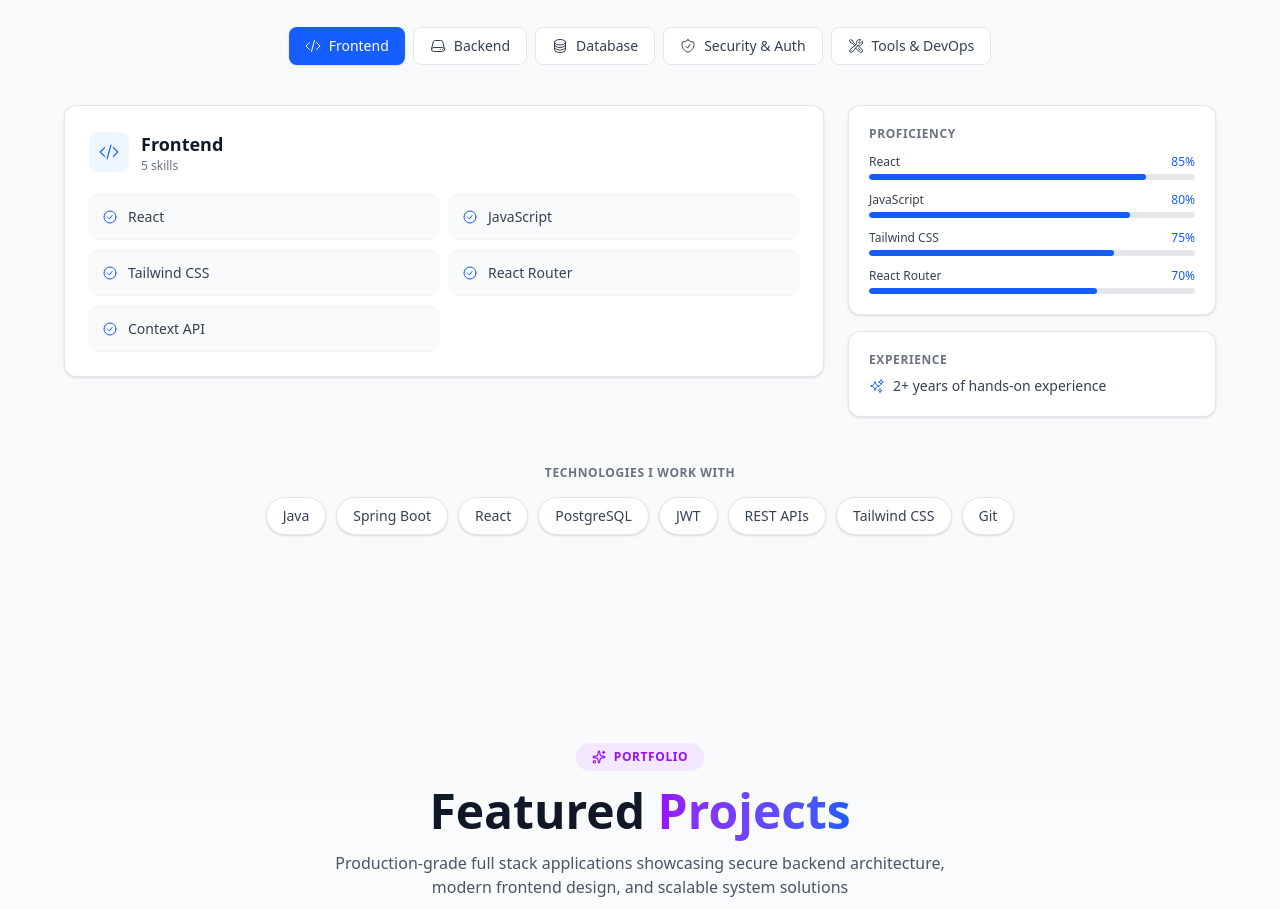
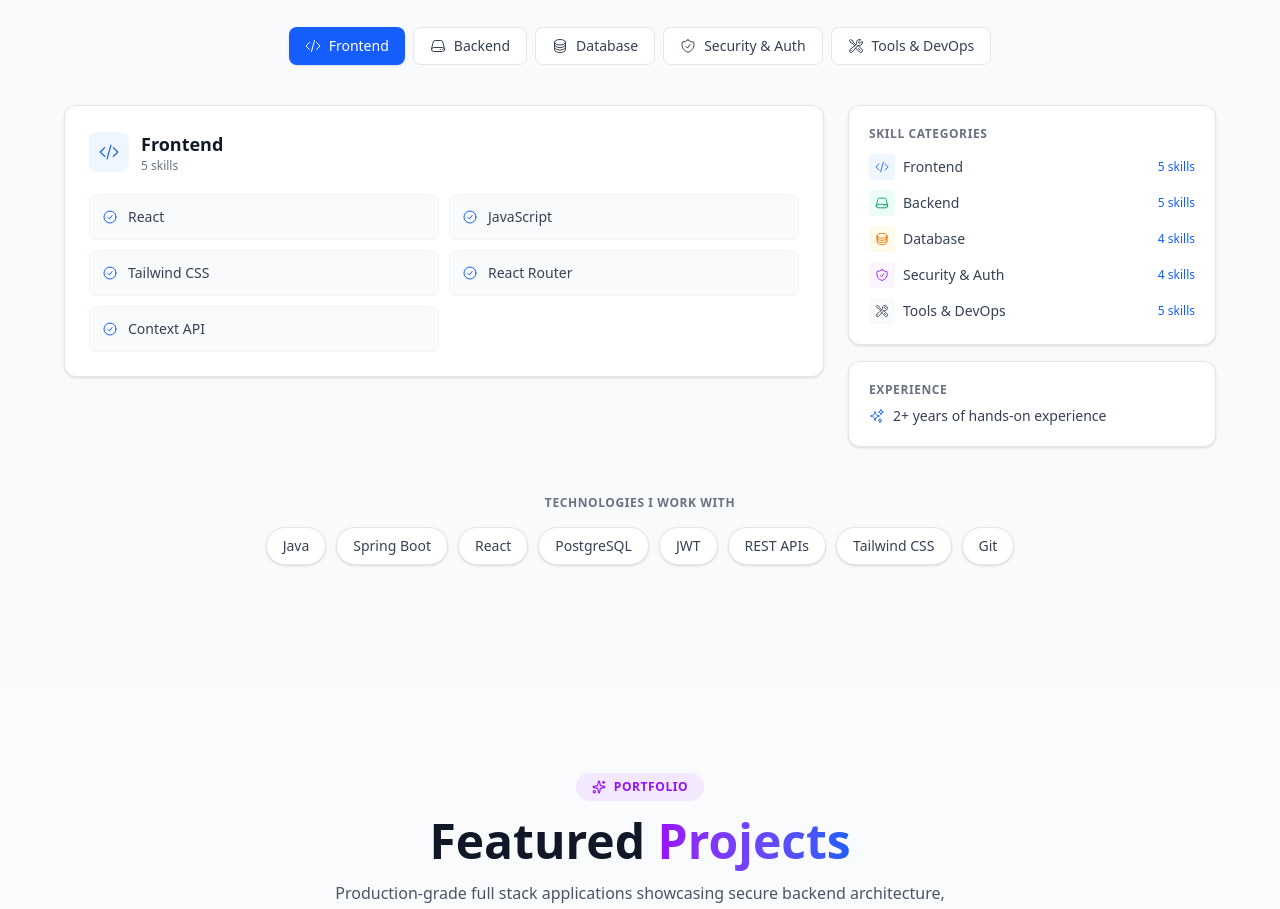
Before and after one commit to mohankumaronly/portfolio, a React (Vite) app: page / in a window 1280 px wide. Shown: the part 2180-3089 px from the top of the page. Built offline with nearby package versions, Linux system fonts and the light colour scheme.

Commit message:
refactor: remove percentage bars from skills section for cleaner design

```diff
--- a/src/components/Skills.jsx
+++ b/src/components/Skills.jsx
@@ -159,29 +159,27 @@ const Skills = () => {
               </div>
             </div>
 
-            {/* Quick Stats */}
+            {/* Quick Stats - Without Percentages */}
             <div className="space-y-4">
               <div className="bg-white dark:bg-gray-800 rounded-xl p-5 border border-gray-200 dark:border-gray-700 shadow-sm">
                 <h4 className="text-xs font-semibold text-gray-500 dark:text-gray-400 uppercase tracking-wider mb-3">
-                  Proficiency
+                  Skill Categories
                 </h4>
-                <div className="space-y-3">
-                  {skillGroups[activeTab].skills.slice(0, 4).map((skill, idx) => (
-                    <div key={skill}>
-                      <div className="flex justify-between text-xs mb-1">
-                        <span className="text-gray-700 dark:text-gray-300">{skill}</span>
-                        <span className="text-blue-600 dark:text-blue-400 font-medium">
-                          {85 - idx * 5}%
-                        </span>
+                <div className="space-y-2.5">
+                  {skillGroups.map((group, idx) => (
+                    <div key={group.title} className="flex items-center justify-between">
+                      <div className="flex items-center gap-2">
+                        <div className={`p-1.5 rounded ${group.bgColor}`}>
+                          {(() => {
+                            const IconComponent = group.icon;
+                            return <IconComponent className={`w-3.5 h-3.5 ${group.iconColor}`} />;
+                          })()}
+                        </div>
+                        <span className="text-sm text-gray-700 dark:text-gray-300">{group.title}</span>
                       </div>
-                      <div className="w-full h-1.5 bg-gray-200 dark:bg-gray-700 rounded-full overflow-hidden">
-                        <motion.div
-                          initial={{ width: 0 }}
-                          animate={{ width: `${85 - idx * 5}%` }}
-                          transition={{ duration: 0.8, delay: idx * 0.1 }}
-                          className={`h-full bg-blue-600 dark:bg-blue-400 rounded-full`}
-                        />
-                      </div>
+                      <span className="text-xs font-medium text-blue-600 dark:text-blue-400">
+                        {group.skills.length} skills
+                      </span>
                     </div>
                   ))}
                 </div>
```
